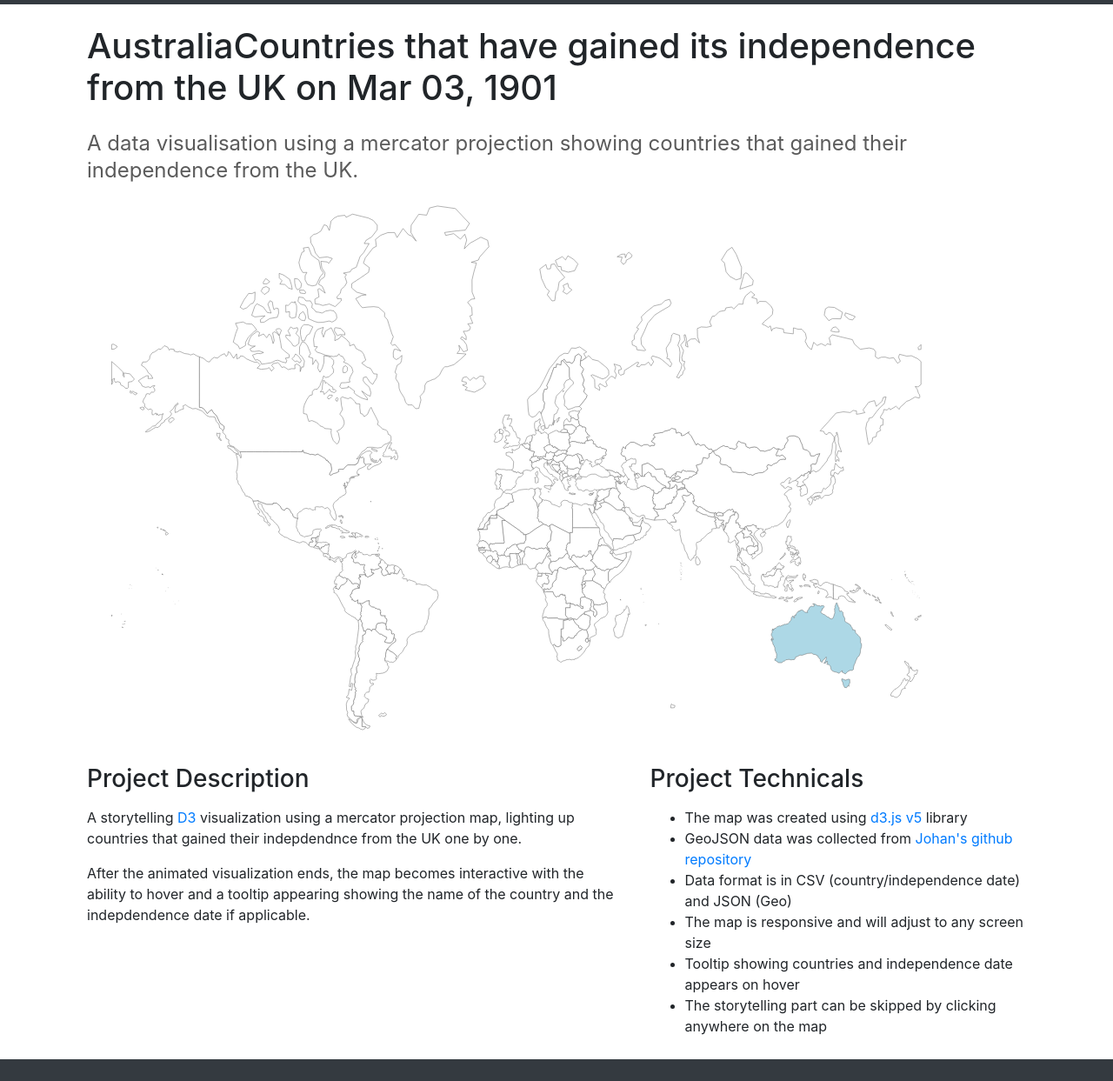
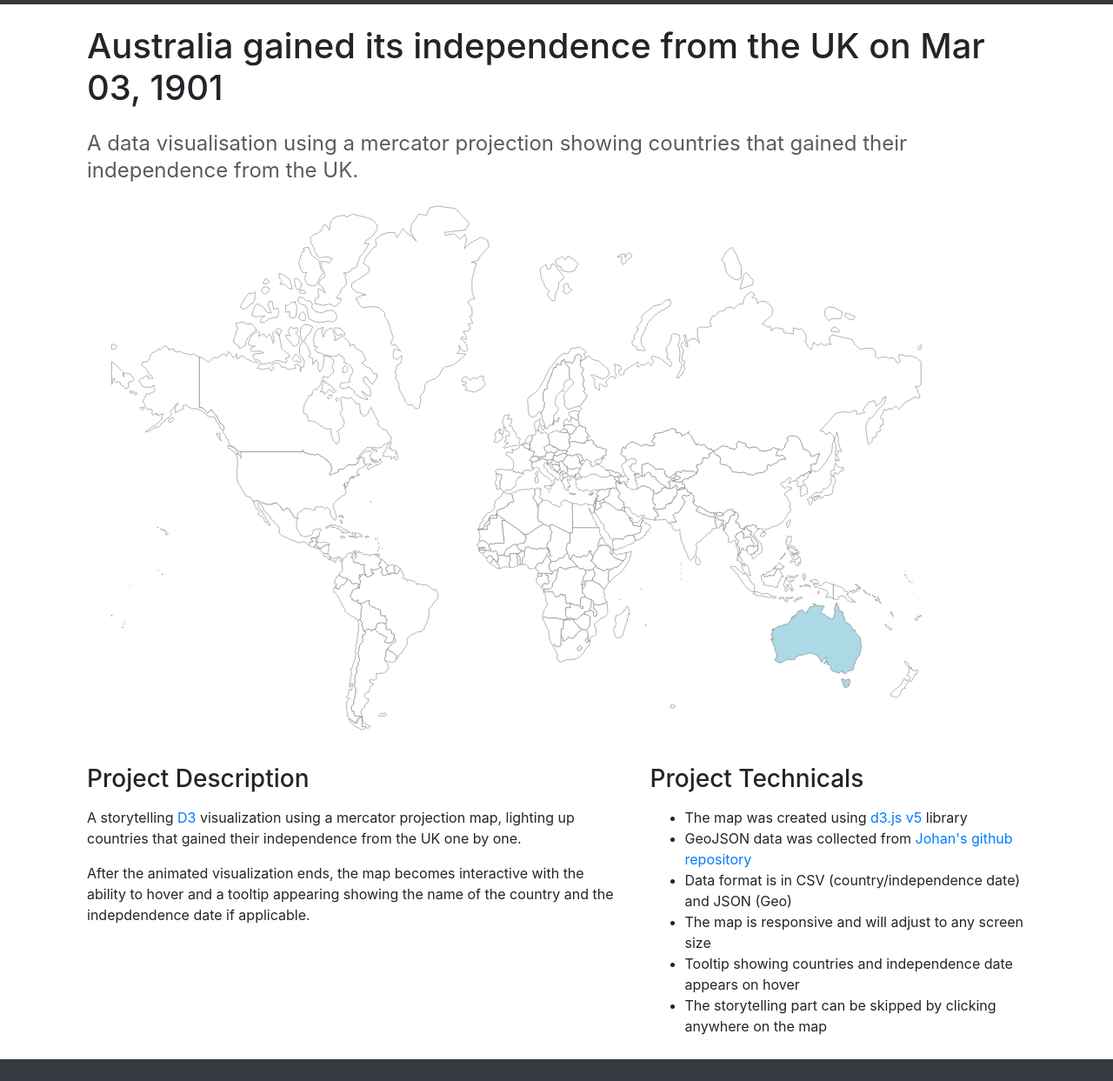
Before and after one commit to kais-viz/kais-viz.github.io, a plain HTML site: page uk-independent.html in a window 1280 px wide. Shown: the part 57-1300 px from the top of the page at 87% size. Drawn offline with nearby package versions, Linux system fonts and the light colour scheme.

Commit message:
proofreading

```diff
--- a/js/uk-independent.js
+++ b/js/uk-independent.js
@@ -98,7 +98,7 @@ function draw(geoData, dataIndep) {
   // update title of the page with the current country, ordered alphabetically for now
   function updateHeader(country) {
     d3.select("h1")
-    .text(country + "Countries that have gained its independence from the UK on " + getYear(country));
+    .text(country + " gained its independence from the UK on " + getYear(country));
     // .text("Countries that have gained independence from the UK - " + country);
 
     svg.selectAll('path')
--- a/uk-independent.html
+++ b/uk-independent.html
@@ -58,7 +58,7 @@
       <div class="row" style="margin-top: 20px;">
         <div class="col-md-7">
           <h3 class="my-3">Project Description</h3>
-          <p>A storytelling  <a href="https://d3js.org/">D3</a> visualization using a mercator projection map, lighting up countries that gained their indepdendnce from the UK one by one.</p>
+          <p>A storytelling  <a href="https://d3js.org/">D3</a> visualization using a mercator projection map, lighting up countries that gained their independence from the UK one by one.</p>
           <p>After the animated visualization ends, the map becomes interactive with the ability to hover and a tooltip appearing showing the name of the country and the indepdendence date if applicable.</p>
         </div>
         <div class="col-md-5">
```
